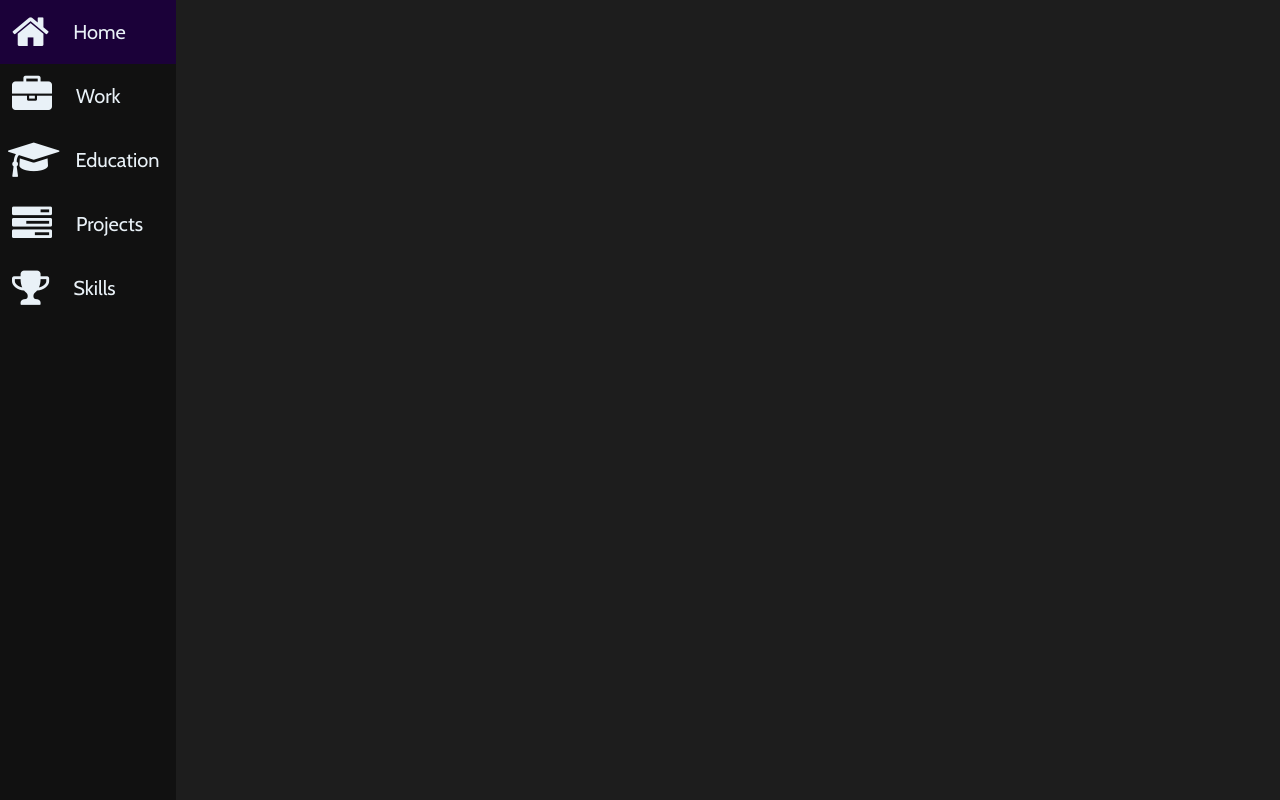
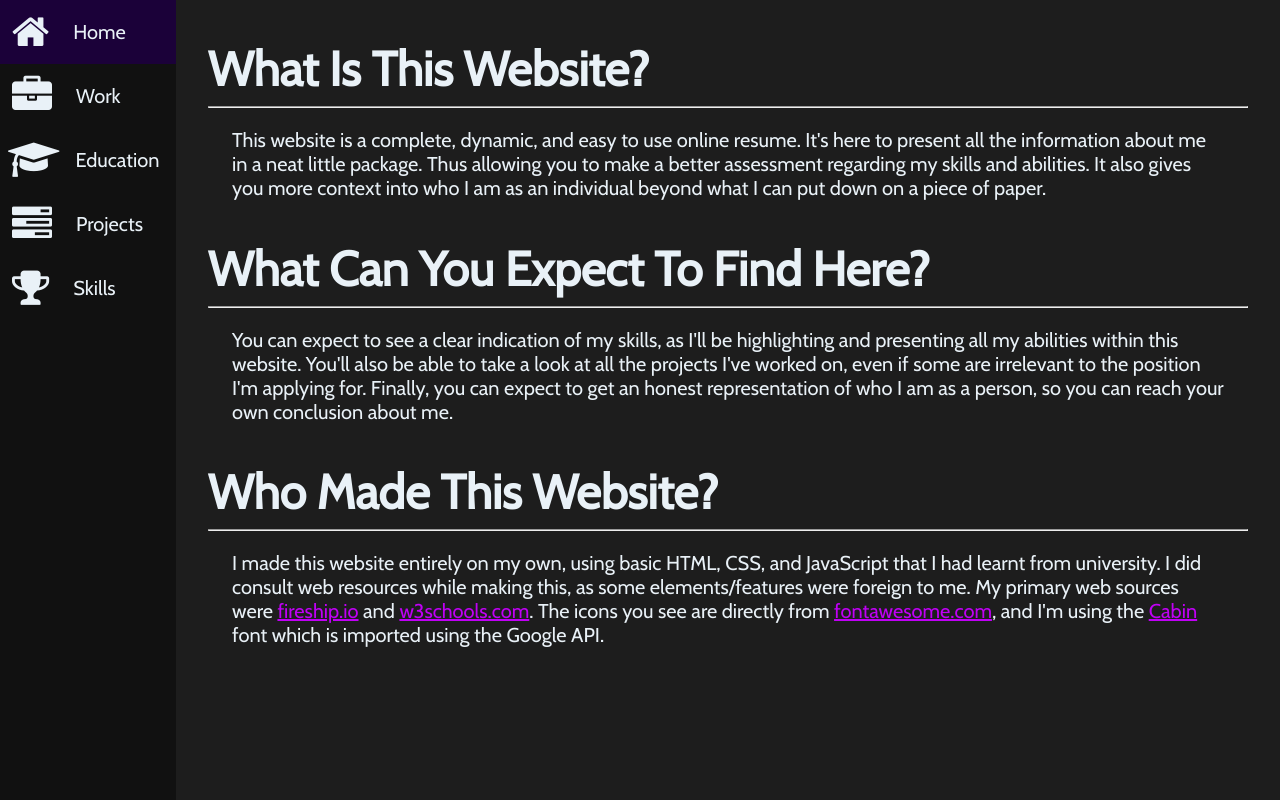
Before and after one commit to Sobhan-M/Sobhan-M.github.io, a PHP site: page / in a window 1280 px wide. Run offline with PHP 8.4, Linux system fonts and the light colour scheme.

Commit message:
Work/Home Content

```diff
--- a/CSS/style.css
+++ b/CSS/style.css
@@ -3,9 +3,10 @@
 :root{
     --primary: #111111;
     --seconday: #e9f1f7;
-    --tertiary: #4A0F5A;
+    --tertiary: #c000f5;
     --highlight-1: #1B0139;
     --highlight-2: #1d1d1d;
+    --primary-accent: #161616;
 
     font-size: 16px;
     font-family: 'Cabin', sans-serif;
@@ -17,6 +18,8 @@ body {
     margin: 0;
     padding: 0;
 }
+
+/* Navigation Bar */
 
 .nav-bar {
     display: flex;
@@ -42,24 +45,109 @@ body {
 .nav-item {
     display: flex;
     align-items: center;
-    /* transition: 0.2s; */
 }
-.nav-item i {
+a.icon {
     font-size: 2.5rem;
     padding: 0.75rem;
 }
-.nav-item p {
+.nav-item .nav-page {
     margin-left: 0.75rem;
     display: none;
 }
 .nav-bar:hover {
     width: 11rem;
 }
-.nav-bar:hover p {
+.nav-bar:hover .nav-page {
     display: block;
 }
-
 .nav-item:hover {
     background-color: var(--highlight-1);
     width: 11rem;
 }
+.nav-item a {
+    color: var(--seconday);
+    text-decoration: none;
+}
+
+/* Page Main Body */
+
+.main-content {
+    margin-left: 6rem;
+    margin-right: 2rem;
+}
+.nav-bar:hover + .main-content {
+    margin-left: 13rem;
+}
+
+/* Scroll Bar */
+
+::-webkit-scrollbar {
+    width: 0.75rem;
+}
+::-webkit-scrollbar-track {
+    background-color: var(--highlight-2);
+}
+::-webkit-scrollbar-thumb {
+    background-color: var(--primary);
+}
+::-webkit-scrollbar-thumb:hover {
+    background-color: var(--primary-accent);
+}
+
+/* Text Elements */
+
+h1 {
+    font-size: 3rem;
+    margin-bottom: 0;
+}
+h2 {
+    font-size: 2.5rem;
+    margin-bottom: 0;
+}
+h3 {
+    font-size: 2rem;
+    margin-bottom: 0;
+}
+h4 {
+    font-size: 1.5rem;
+    margin-bottom: 0;
+}
+p {
+    font-size: 1.25rem;
+    margin-left: 1.5rem;
+    margin-right: 1.5rem;
+    text-align: left;
+    margin-bottom: 0.5rem;
+}
+a {
+    color: var(--tertiary);
+}
+
+/* Work Page */
+
+.job-block {
+    display: flex;
+    flex-direction: column;
+}
+.job-properties {
+    display: flex;
+    align-items: baseline;
+}
+.job-properties h4 {
+    margin-top: 0;
+}
+.job-properties p {
+    margin-left: auto;
+    margin-right: 0;
+    text-align: right;
+}
+@media only screen and (max-width: 750px){
+    .job-properties {
+        flex-direction: column;
+    }
+    .job-properties p {
+        margin-top: 0;
+        margin-left: 1rem;
+        text-align: left;
+    }
+}
--- a/index.html
+++ b/index.html
@@ -8,29 +8,62 @@
     <link rel="stylesheet" href="https://cdnjs.cloudflare.com/ajax/libs/font-awesome/4.7.0/css/font-awesome.min.css">
 </head>
 <body>
+
+    <!-- Nav Bar -->
+
     <nav class = "nav-bar">
         <section class = "nav-list">
             <div class = "nav-item">
-                <i class="fa fa-home"></i>
-                <p>Home</p>
+                <a href = "index.html" class="fa fa-home icon"></a>
+                <a href = "index.html" class = "nav-page">Home</a>
             </div>
             <div class = "nav-item">
-                <i class="fa fa-briefcase"></i>
-                <p>Work</p>
+                <a href = "work.html" class = "fa fa-briefcase icon"></a>
+                <a href = "work.html" class = "nav-page">Work</a>
             </div>
             <div class = "nav-item">
-                <i style = "padding-left: 0.5rem;" class="fa fa-graduation-cap"></i>
-                <p style = "margin-left: 0.25rem;">Education</p>
+                <a href = "education.html" style = "padding-left: 0.5rem;" class="fa fa-graduation-cap icon"></a>
+                <a href = "education.html" class = "nav-page" style = "margin-left: 0.25rem;">Education</a>
             </div>
             <div class = "nav-item">
-                <i class="fa fa-tasks"></i>
-                <p>Projects</p>
+                <a href = "projects.html" class="fa fa-tasks icon"></a>
+                <a href = "projects.html" class = "nav-page">Projects</a>
             </div>
             <div class = "nav-item">
-                <i class="fa fa-trophy"></i>
-                <p>Skills</p>
+                <a href = "skills.html" class="fa fa-trophy icon"></a>
+                <a href = "skills.html" class = "nav-page">Skills</a>
             </div>
         </section>
     </nav>
+
+    <section class = "main-content">
+
+        <!-- Main Information -->
+
+        <h1>What Is This Website?</h1><hr/>
+        <p>
+            This website is a complete, dynamic, and easy to use online resume.
+            It's here to present all the information about me in a neat little package.
+            Thus allowing you to make a better assessment regarding my skills and abilities.
+            It also gives you more context into who I am as an individual beyond what I can put down on a piece of paper.
+        </p>
+        <h1>What Can You Expect To Find Here?</h1><hr/>
+        <p>
+            You can expect to see a clear indication of my skills, as I'll be highlighting and presenting
+            all my abilities within this website.
+            You'll also be able to take a look at all the projects I've worked on, even if some are
+            irrelevant to the position I'm applying for.
+            Finally, you can expect to get an honest representation of who I am as a person, so you can
+            reach your own conclusion about me.
+        </p>
+        <h1>Who Made This Website?</h1><hr/>
+        <p>
+            I made this website entirely on my own, using basic HTML, CSS, and JavaScript that I had learnt from university.
+            I did consult web resources while making this, as some elements/features were foreign to me.
+            My primary web sources were <a href = "https://fireship.io/">fireship.io</a> and <a href = "https://www.w3schools.com/">w3schools.com</a>.
+            The icons you see are directly from <a href = "https://fontawesome.com/">fontawesome.com</a>, and I'm using the
+            <a href = "https://fonts.google.com/specimen/Cabin?query=cabin">Cabin</a> font which is imported using the Google API.
+        </p>
+    </section>
 </body>
 </html>
```
Also changed, not shown: work.html (+70 -135 lines).
